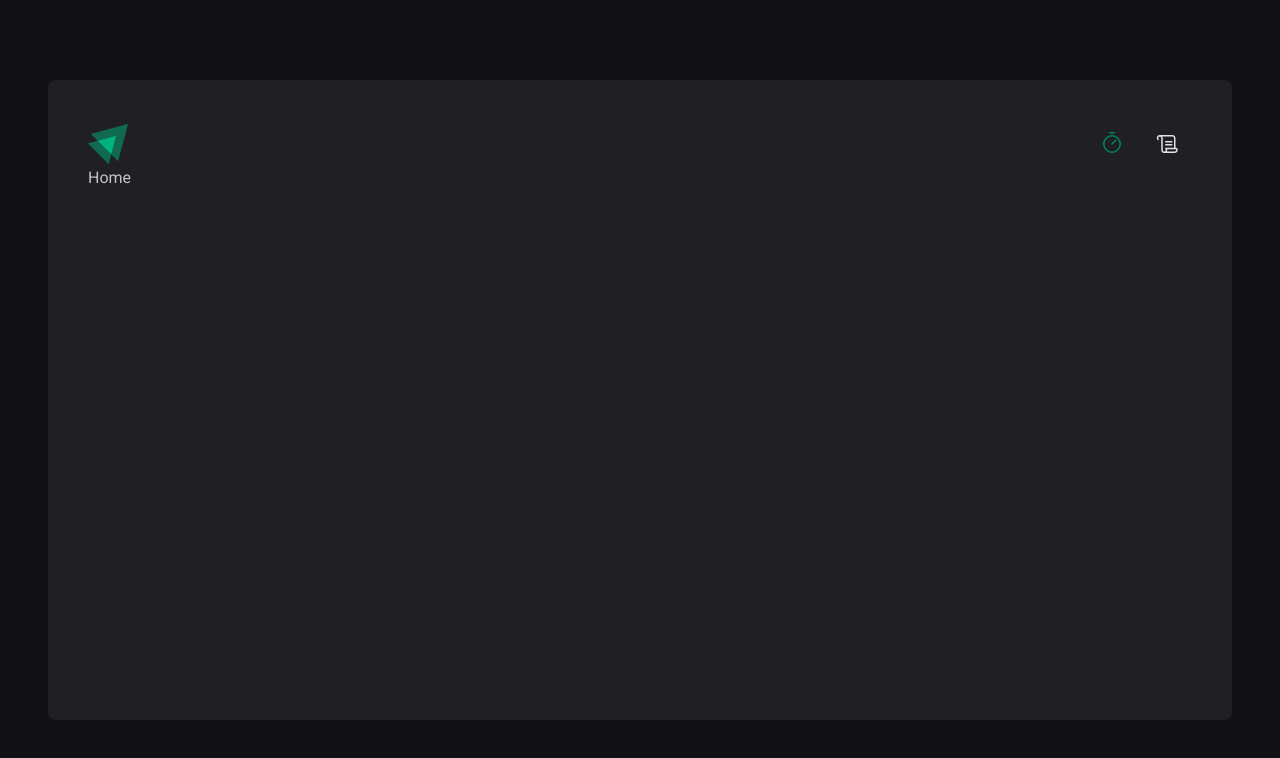
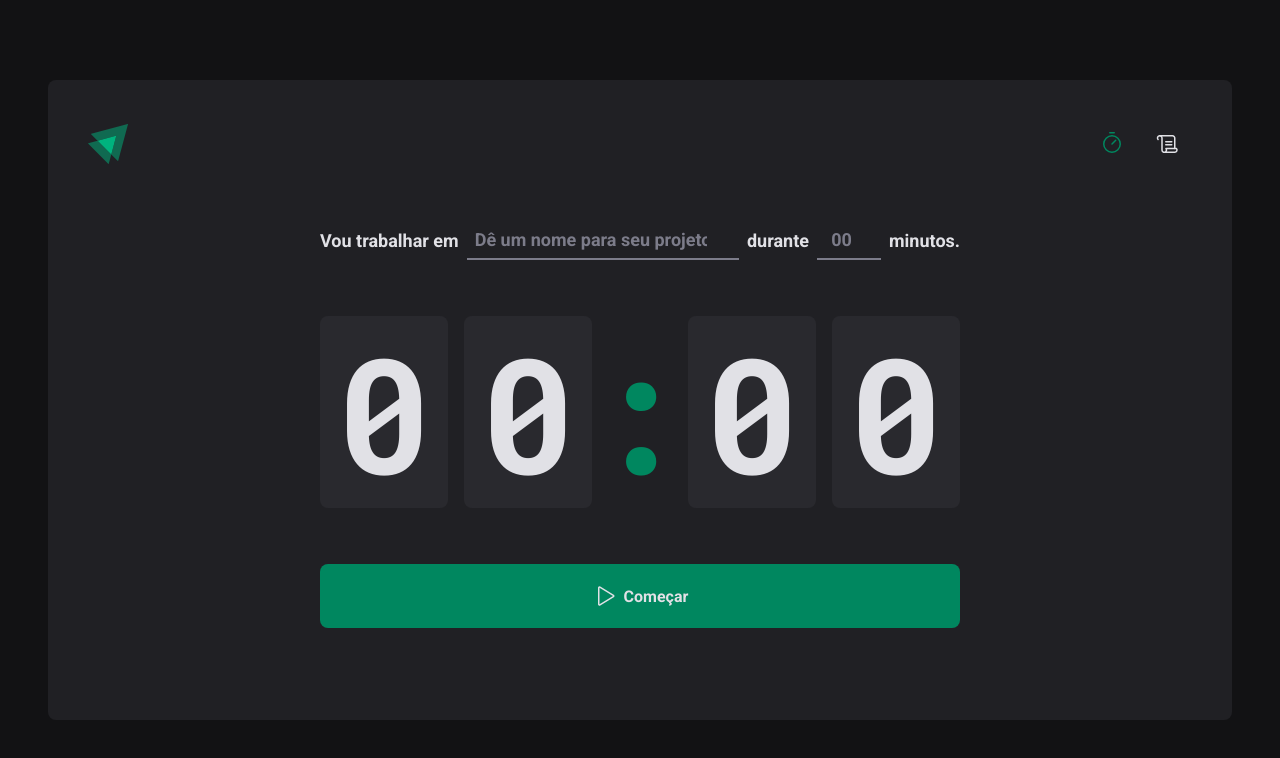
Before and after one commit to silvestr3/02-ignite-timer, a React (Vite) app: page / in a window 1280 px wide. Shown: the top 758 px of the page. Built offline with nearby package versions, Linux system fonts and the light colour scheme.

Commit message:
feat: Create timer page

```diff
--- a/src/components/Header/styles.ts
+++ b/src/components/Header/styles.ts
@@ -29,6 +29,10 @@
       &.active {
         color: ${(props) => props.theme["green-500"]};
       }
+
+      &:focus {
+        box-shadow: none;
+      }
     }
   }
 `;
--- a/src/pages/Home.tsx
+++ /dev/null
@@ -1,3 +0,0 @@
-export const Home = () => {
-  return <div>Home</div>;
-};
--- /dev/null
+++ b/src/pages/Home/index.tsx
@@ -0,0 +1,59 @@
+import { Play } from "phosphor-react";
+import {
+  CountdownContainer,
+  FormContainer,
+  HomeContainer,
+  MinutesAmountInput,
+  Separator,
+  StartCountdownButton,
+  TaskInput,
+} from "./styles";
+
+export const Home = () => {
+  return (
+    <HomeContainer>
+      <form action="">
+        <FormContainer>
+          <label htmlFor="task">Vou trabalhar em</label>
+          <TaskInput
+            placeholder="Dê um nome para seu projeto"
+            type="text"
+            list="task-suggestions"
+            id="task"
+          />
+          <datalist id="task-suggestions">
+            <option value="Projeto 1" />
+            <option value="Projeto 2" />
+            <option value="Projeto 3" />
+            <option value="Projeto 4" />
+            <option value="Projeto 5" />
+          </datalist>
+
+          <label htmlFor="minutesAmount">durante</label>
+          <MinutesAmountInput
+            placeholder="00"
+            step={5}
+            min={5}
+            max={60}
+            type="number"
+            id="minutesAmount"
+          />
+
+          <span>minutos.</span>
+        </FormContainer>
+
+        <CountdownContainer>
+          <span>0</span>
+          <span>0</span>
+          <Separator>:</Separator>
+          <span>0</span>
+          <span>0</span>
+        </CountdownContainer>
+
+        <StartCountdownButton type="submit">
+          <Play size={24} /> Começar
+        </StartCountdownButton>
+      </form>
+    </HomeContainer>
+  );
+};
--- /dev/null
+++ b/src/pages/Home/styles.ts
@@ -0,0 +1,109 @@
+import styled from "styled-components";
+
+export const HomeContainer = styled.main`
+  flex: 1;
+  display: flex;
+  flex-direction: column;
+  align-items: center;
+  justify-content: center;
+
+  form {
+    display: flex;
+    flex-direction: column;
+    align-items: center;
+    gap: 3.5rem;
+  }
+`;
+
+export const FormContainer = styled.div`
+  width: 100%;
+  display: flex;
+  align-items: center;
+  justify-content: center;
+  gap: 0.5rem;
+  color: ${(props) => props.theme["gray-100"]};
+  font-size: 1.125rem;
+  font-weight: bold;
+  flex-wrap: wrap;
+`;
+
+const BaseInput = styled.input`
+  background: transparent;
+  height: 2.5rem;
+  border: 0;
+  border-bottom: 2px solid ${(props) => props.theme["gray-500"]};
+  font-weight: bold;
+  font-size: 1.125rem;
+  padding: 0 0.5rem;
+  color: ${(props) => props.theme["gray-100"]};
+
+  &::placeholder {
+    color: ${(props) => props.theme["gray-500"]};
+    text-align: center;
+  }
+
+  &:focus {
+    box-shadow: none;
+    border-color: ${(props) => props.theme["green-500"]};
+  }
+`;
+
+export const TaskInput = styled(BaseInput)`
+  flex: 1;
+`;
+
+export const MinutesAmountInput = styled(BaseInput)`
+  width: 4rem;
+
+  &::-webkit-inner-spin-button {
+    background-color: transparent;
+  }
+`;
+
+export const CountdownContainer = styled.div`
+  font-family: "Roboto Mono", monospace;
+  font-size: 10rem;
+  line-height: 8rem;
+  color: ${(props) => props.theme["gray-100"]};
+  display: flex;
+  gap: 1rem;
+
+  span {
+    background: ${(props) => props.theme["gray-700"]};
+    padding: 2rem 1rem;
+    border-radius: 8px;
+  }
+`;
+
+export const Separator = styled.div`
+  padding: 2rem 0;
+  color: ${(props) => props.theme["green-500"]};
+  width: 4rem;
+  overflow: hidden;
+  display: flex;
+  justify-content: center;
+`;
+
+export const StartCountdownButton = styled.button`
+  width: 100%;
+  height: 4rem;
+  border-radius: 8px;
+  border: 0;
+  background-color: ${(props) => props.theme["green-500"]};
+  color: ${(props) => props.theme["gray-100"]};
+  display: flex;
+  align-items: center;
+  justify-content: center;
+  gap: 0.5rem;
+  font-weight: bold;
+  cursor: pointer;
+
+  &:hover:not(:disabled) {
+    background-color: ${(props) => props.theme["green-700"]};
+  }
+
+  &:disabled {
+    opacity: 0.7;
+    cursor: not-allowed;
+  }
+`;
--- a/src/styles/global.ts
+++ b/src/styles/global.ts
@@ -14,7 +14,8 @@
 
     body {
         background: ${({ theme }) => theme["gray-900"]};
-        color: ${({ theme }) => theme["gray-300"]}
+        color: ${({ theme }) => theme["gray-300"]};
+        -webkit-font-smoothing: antialiased;
     }
 
     body, input, textarea, button{
```
